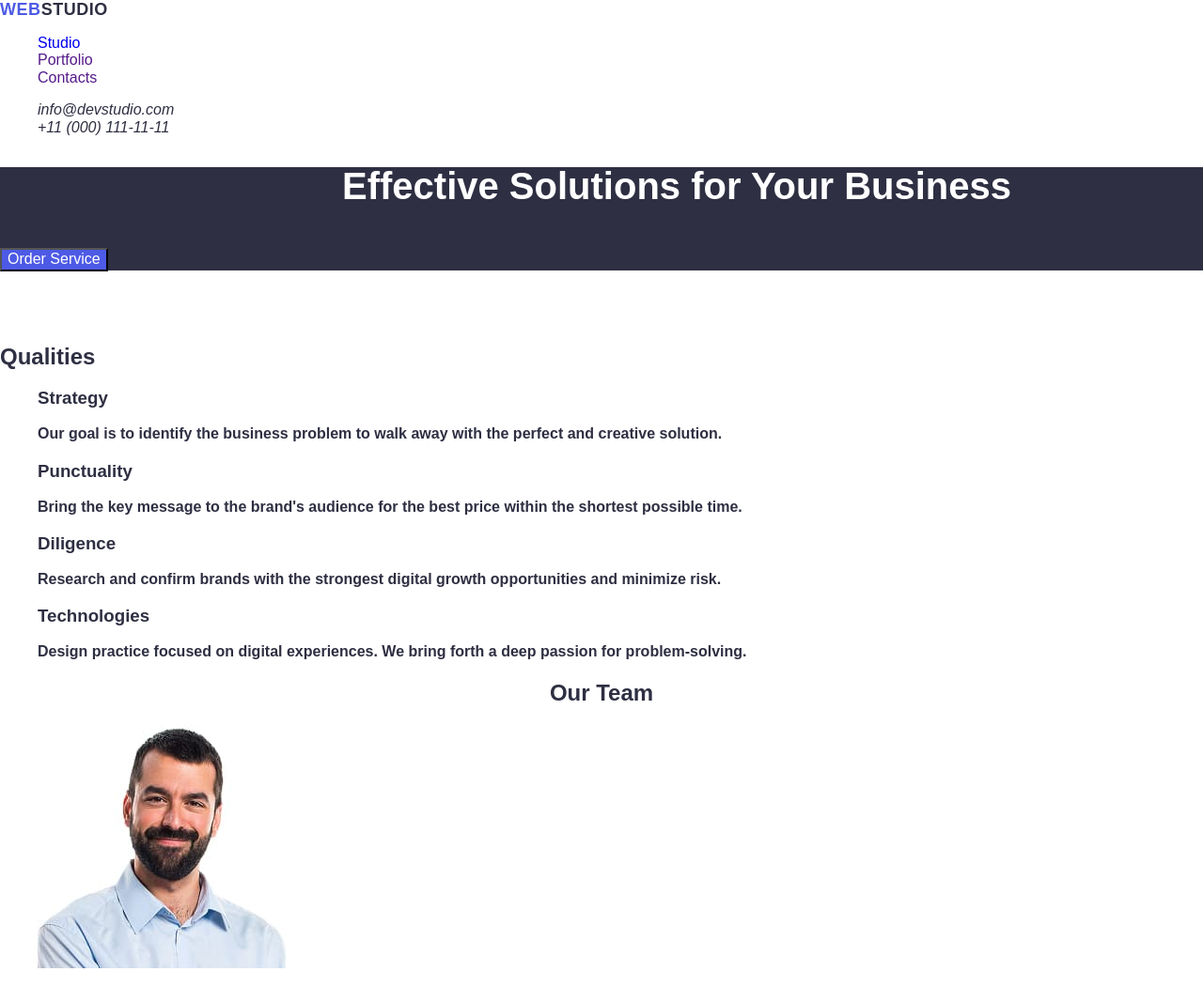
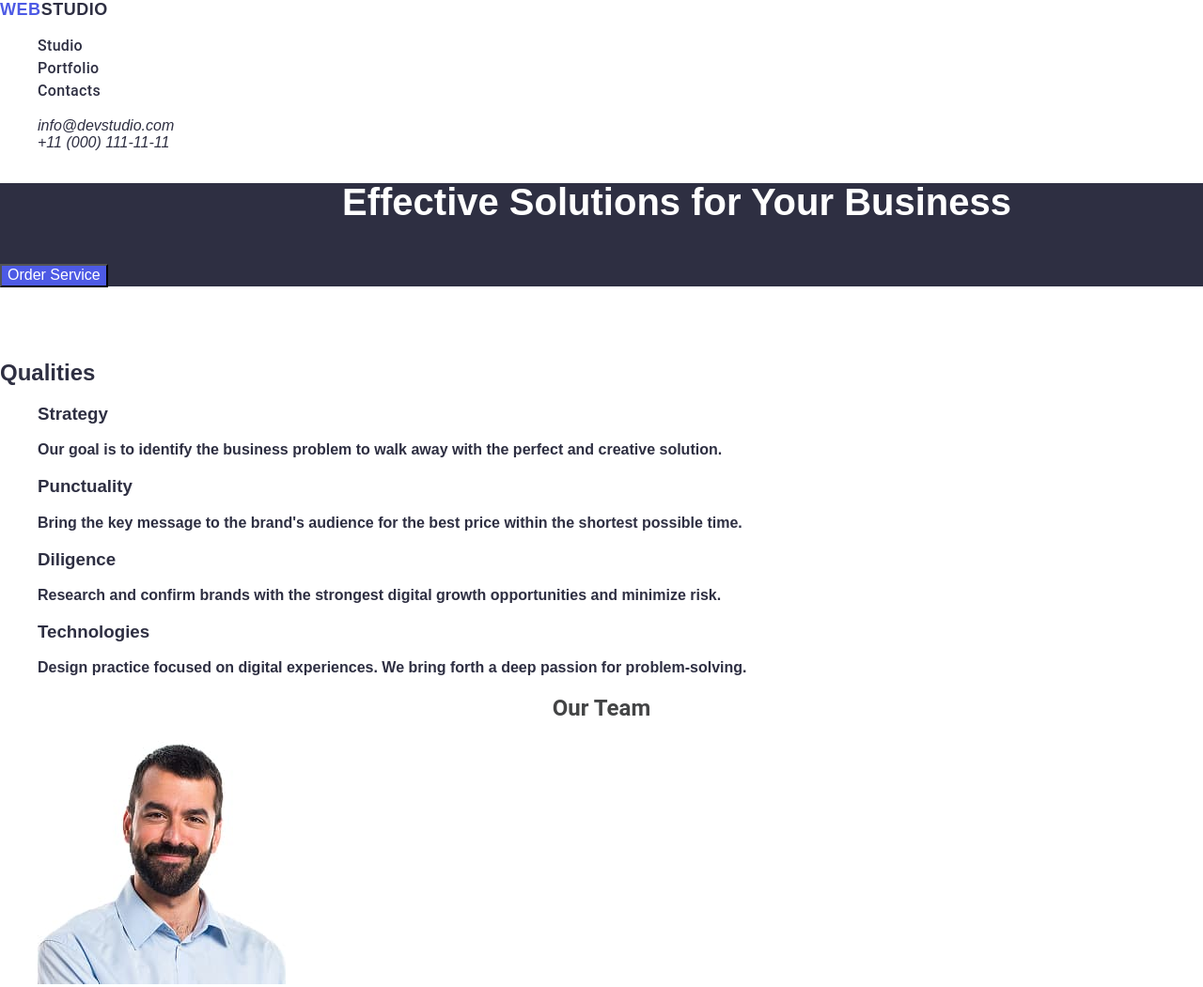
Before and after one commit to Siniks0/goit-markup-hw-02new, a plain HTML site: page index.html in a window 1280 px wide. Shown: the top 1051 px of the page at 94% size. Drawn offline with nearby package versions, Linux system fonts and the light colour scheme.

Commit message:
main.css

```diff
--- a/styles/main.css
+++ b/styles/main.css
@@ -28,8 +28,10 @@ a {
 
 /* header */
 .body {
-    font-family: sans-serif;
-    color: #2E2F42
+    font-family:"Roboto", sans-serif;
+    color: #434445;
+    background-color: #ffffff;
+
 }
 
 .header-logo {
@@ -46,10 +48,14 @@ a {
     color: #2E2F42;
 }
 
-.header-nav-list {
-    color: #2E2F42;
-    font-family: sans-serif, "Raleway";
-    font-weight: 700;
+.nav-link {
+    font-weight: 500;
+    font-size: 16px;
+    line-height: 1.5;
+    letter-spacing: 0.02em;
+    color: #2E2F42
+;
+
 }
 
 .header-address-item {
```
